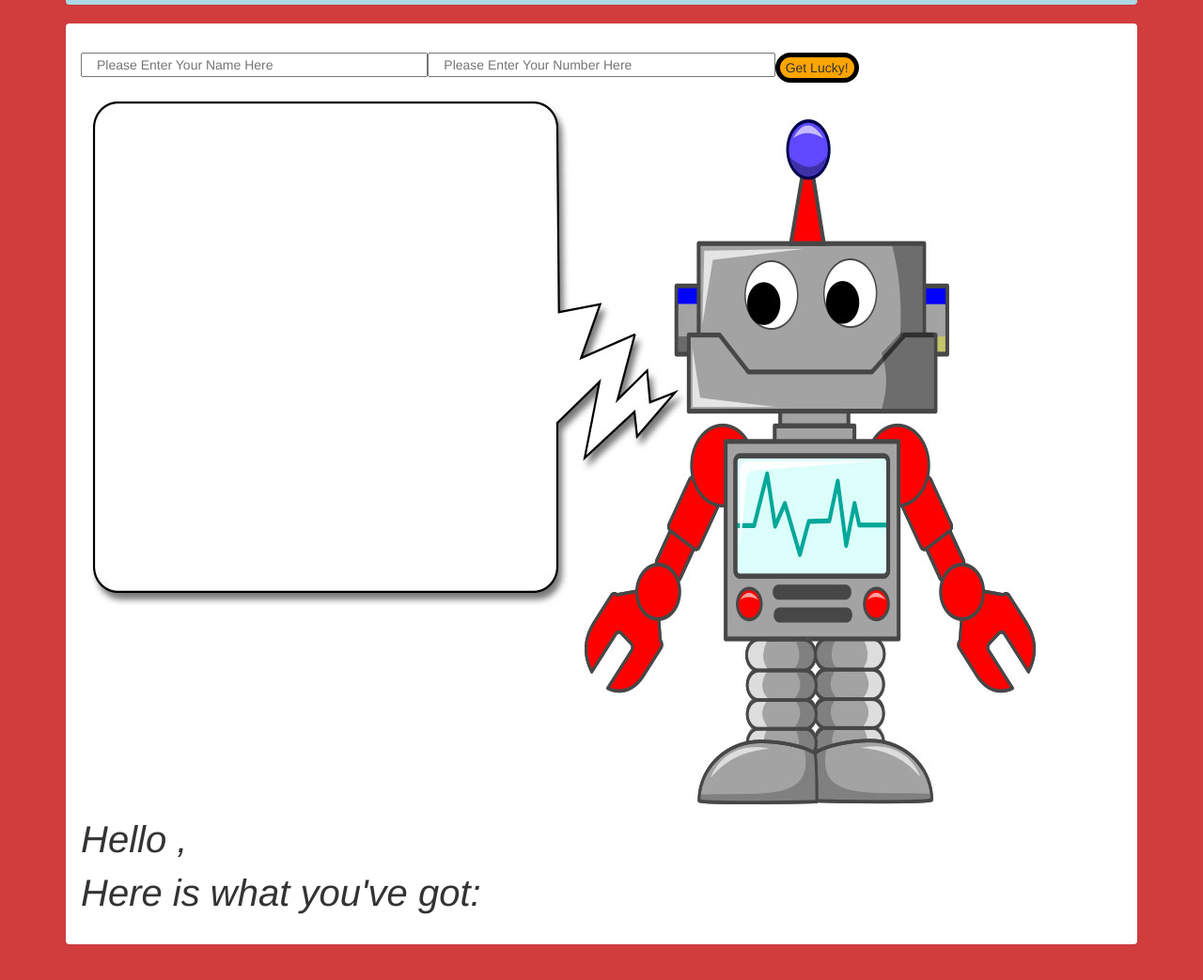
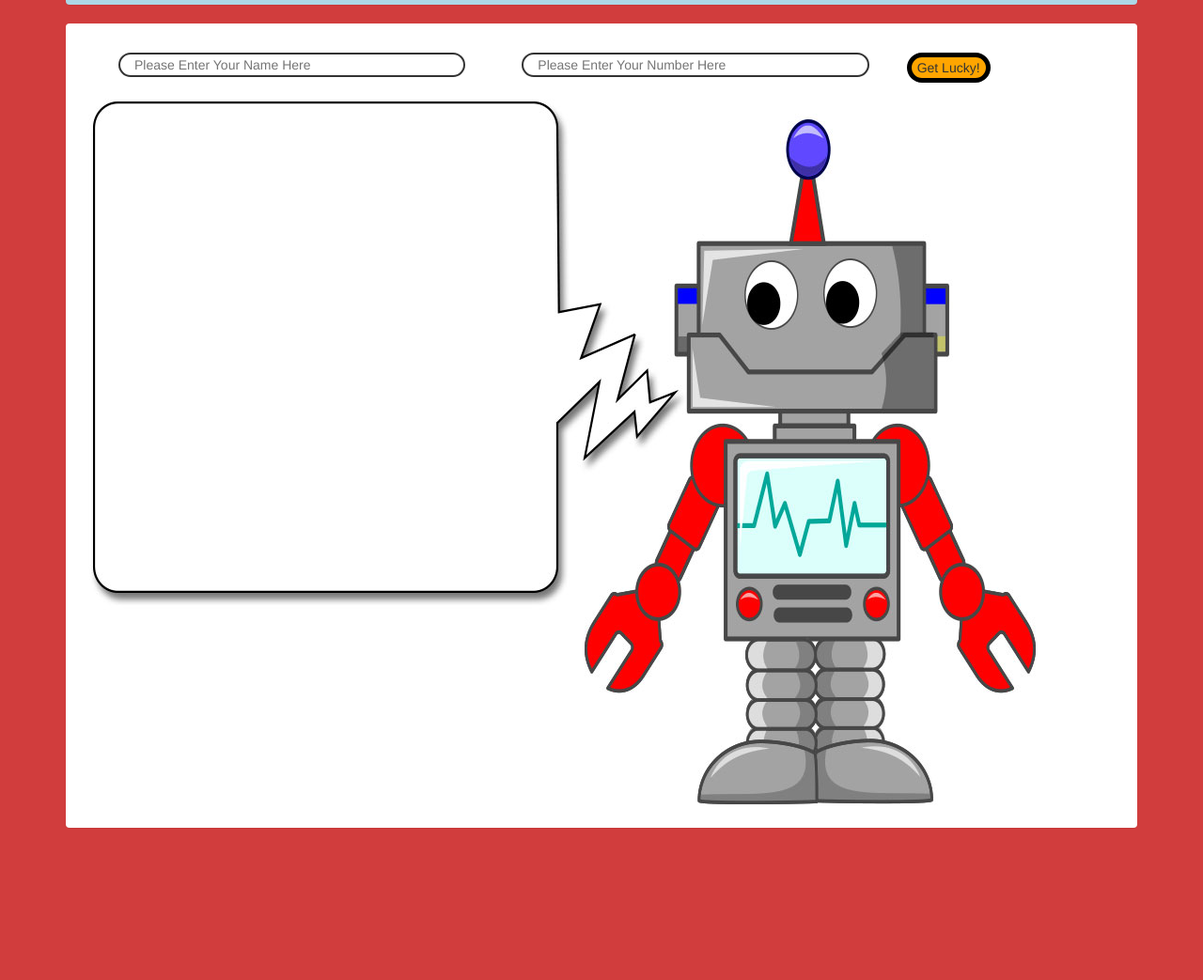
Before and after one commit to dzhambov/beep-boop-new, a plain HTML site: page index.html in a window 1280 px wide. Shown: the part 319-1362 px from the top of the page at 94% size. After the commit the page ends 1240 px from the top, so only its background shows below. Drawn offline with Linux system fonts and the light colour scheme.

Commit message:
add styling with css.

```diff
--- a/css/styles.css
+++ b/css/styles.css
@@ -2,10 +2,12 @@ h1 {
   text-align: center;
   text-shadow: 2px 2px #f76565;
 }
+
 h3 {
   text-align: center;
   font-style: italic;
 }
+
 body {
   background-color:#d13d3d;
   background-image: url(img/"Robot.jpg");
@@ -14,21 +16,43 @@ body {
   margin-top: auto;
   margin-bottom: auto;
 }
+
 .jumbotron {
   background-color: yellow;
 }
+
 .panel-heading {
   background-color: lightblue;
 }
+
 #result {
-  font-size: 40px;
+  font-size: 20px;
   font-style: italic;
+  position: absolute;
+  top: 450px;
+  left: 16%;
+  width: 30%;
 }
+
 img{
   image-size: 95%;
 }
+
 #button {
   border-radius: 50px;
   background-color: orange;
   border:5px solid black;
+  margin-left: 40px;
 }
+
+#name {
+  margin-left: 40px;
+  border: solid 2px;
+  border-radius: 50px;
+}
+
+#number {
+  margin-left: 60px;
+  border: solid 2px;
+  border-radius: 50px;
+}
--- a/index.html
+++ b/index.html
@@ -26,7 +26,7 @@
       </form>
       <img src="img/Robot.jpg" alt="Image of a cartoon robot.">
       <div id="result">
-        <p>Hello <span class="name"></span>,<br>Here is what you've got: </p>
+
       </div>
     </div>
   </div>
```
